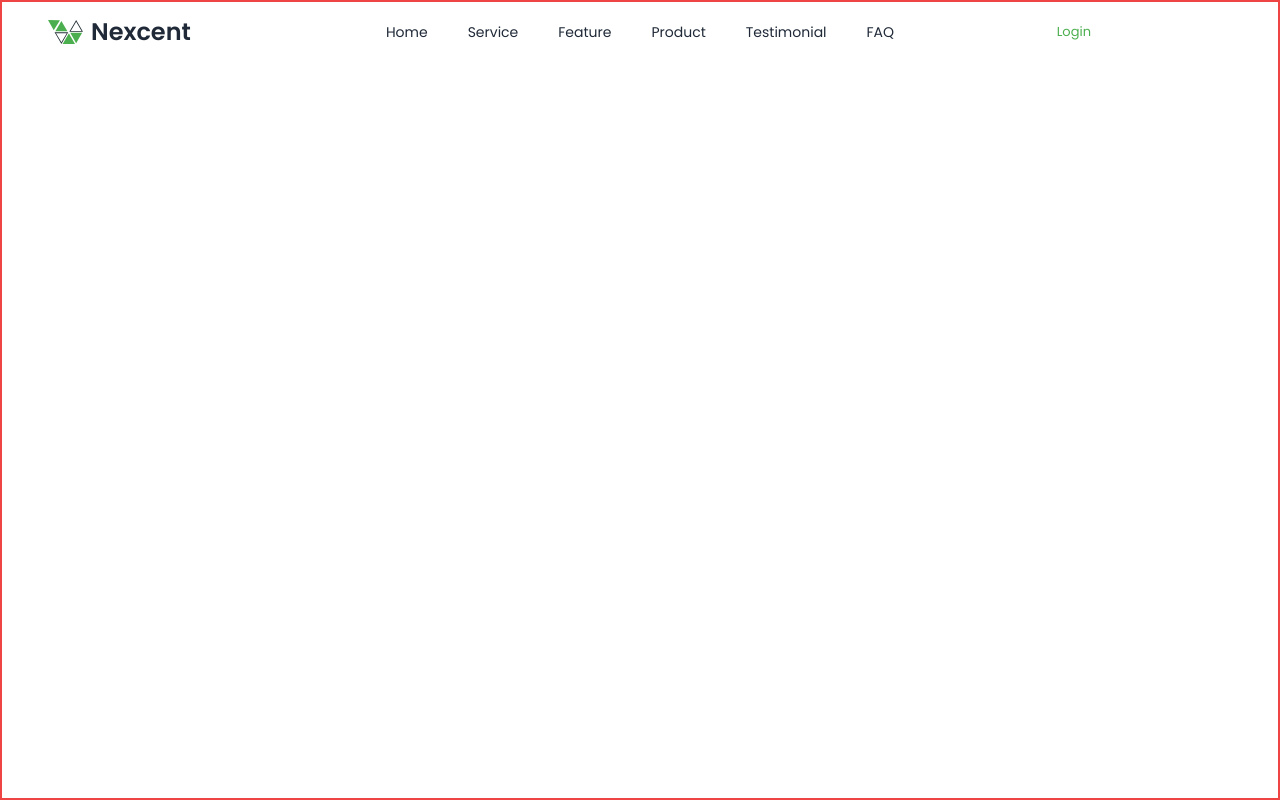
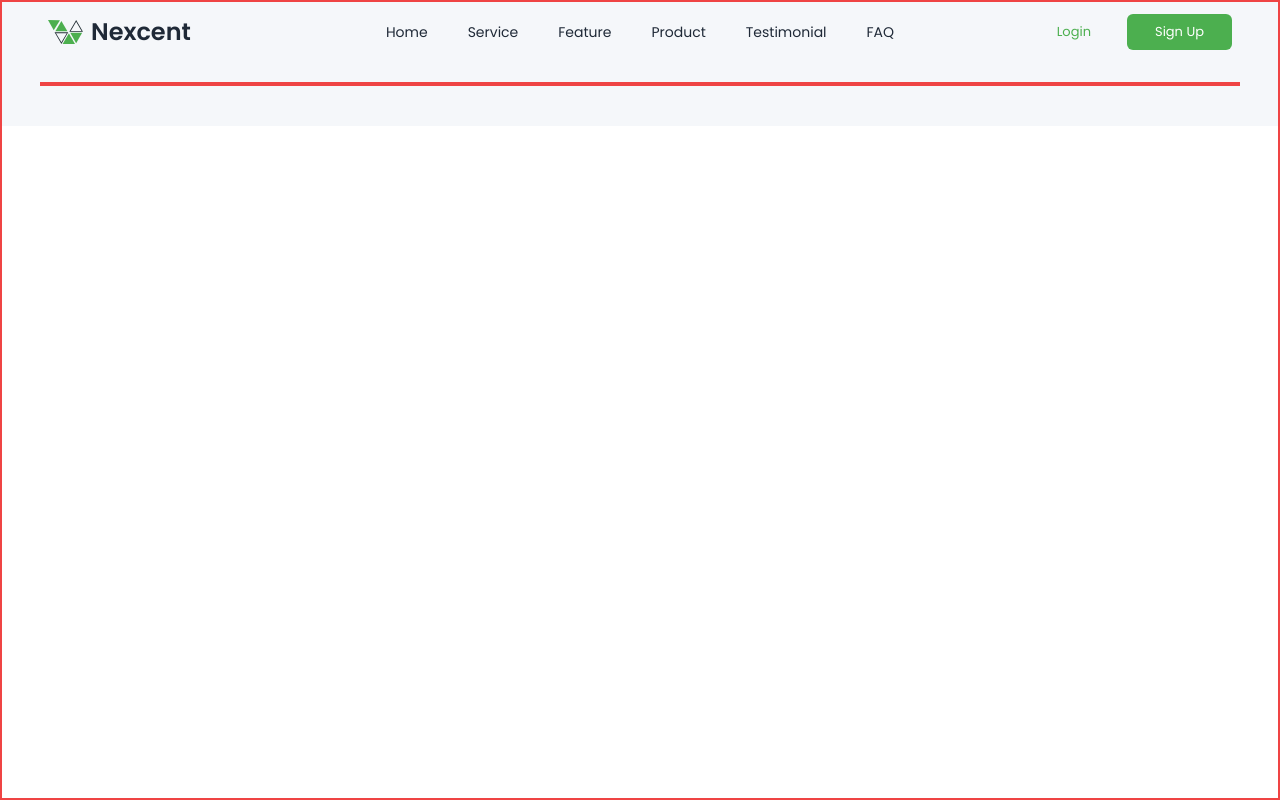
Before and after one commit to elangyudha280/agency-website-ui, a Next.js app: page / in a window 1280 px wide. Built offline with nearby package versions, Linux system fonts and the light colour scheme.

Commit message:
mulai buat content jumbotron

```diff
--- /dev/null
+++ b/app/loading.tsx
@@ -0,0 +1,11 @@
+import React from 'react'
+
+function LoadingRoot() {
+  return (
+    <div className='relative w-full h-full grid place-items-center'>
+       <span className="loading loading-infinity loading-lg text-c-green-200"></span>
+    </div>
+  )
+}
+
+export default LoadingRoot
--- a/app/page.tsx
+++ b/app/page.tsx
@@ -10,6 +10,14 @@ export default function Home() {
       {/*//! navbar */}
       <Navbar/>
 
+      {/*//! CONTENT JUMBOTRON */}
+      <section className="relative bg-c-slate-100 pt-[80px] pb-10 px-5">
+        {/*//! CONTAINER JUMBOTRON */}
+        <section className="mx-auto max-w-[1200px] border-2 border-red-500">
+
+        </section>
+
+      </section>
     </section>
   );
 }
--- a/components/navbar.tsx
+++ b/components/navbar.tsx
@@ -49,7 +49,7 @@ function Navbar() {
     ]
 
   return (
-   <nav className="w-full  fixed top-0 left-0 z-[15]">
+   <nav className="w-full  fixed top-0 left-0 z-[15] ">
     <section className="navbar max-w-[1200px] mx-auto max-[450px]:flex-col t">
         {/*//! nav item left */}
         <div className="navbar-start max-[450px]:w-full">
@@ -109,7 +109,7 @@ function Navbar() {
         {/*//! nav end */}
         <div className="navbar-end gap-2 max-[450px]:w-full">
             <a href='#' className="text-[13px] w-full text-center min-[450px]:w-auto   px-7 py-2 bg-transparent text-c-green-200 rounded-md">Login</a>
-            <a href='#' className="text-[13px] w-full text-center min-[450px]:w-auto  px-7 py-2 bg-transparent text-white rounded-md bg-c-green-200">Sign Up</a>
+            <a href='#' className="text-[13px] w-full text-center min-[450px]:w-auto  px-7 py-2 text-white rounded-md bg-c-green-200">Sign Up</a>
         </div>
     </section>
    </nav>
--- a/tailwind.config.ts
+++ b/tailwind.config.ts
@@ -15,6 +15,7 @@ const config: Config = {
             '700':'#103E13'
           },
           slate:{
+            '100':'#F5F7FA',
             '200':'#E0E0E0',
             '400':'#455A64'
           }
```
